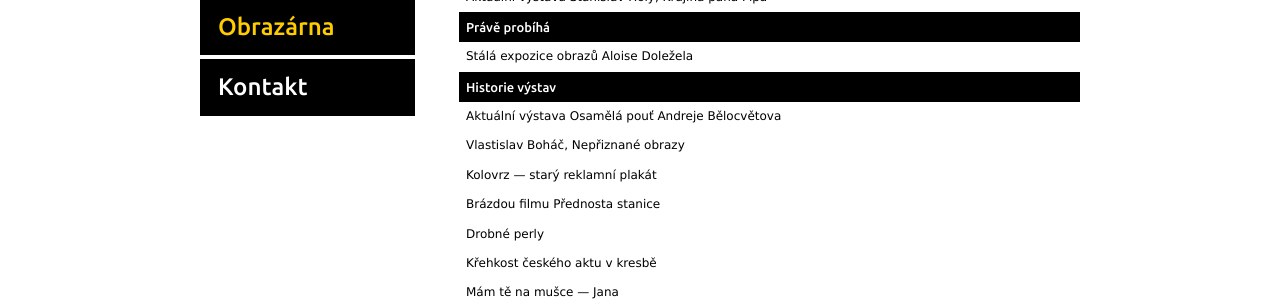
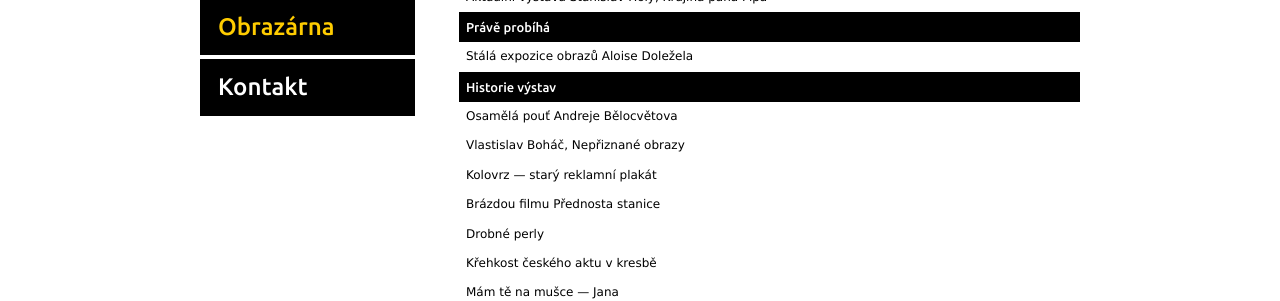
Before and after one commit to spejcharzelec/spejcharzelec.github.com, a Jekyll site: the page built from obrazarna/vystavy/index.html, in a window 1280 px wide. Shown: the part 396-697 px from the top of the page. Built offline with Jekyll 4.4.1, drawn with Linux system fonts in a browser that asks for light colours.

Commit message:
Update 2014-11-29-osamela-pout.html

```diff
--- a/_posts/2014-11-29-osamela-pout.html
+++ b/_posts/2014-11-29-osamela-pout.html
@@ -1,7 +1,6 @@
 ---
 layout: vystava
-title: Aktuální výstava
-subtitle: Osamělá pouť Andreje Bělocvětova
+title: Osamělá pouť Andreje Bělocvětova
 category: obrazarna
 images:
   - "osamela-pout/01.jpg"
```
